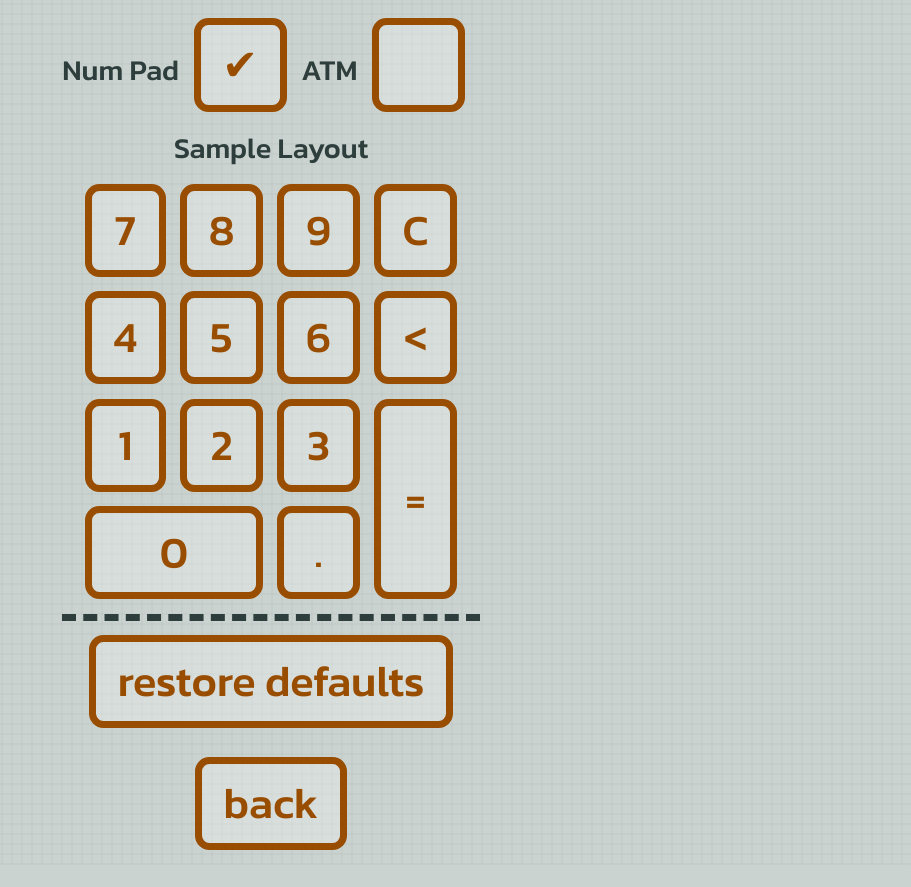
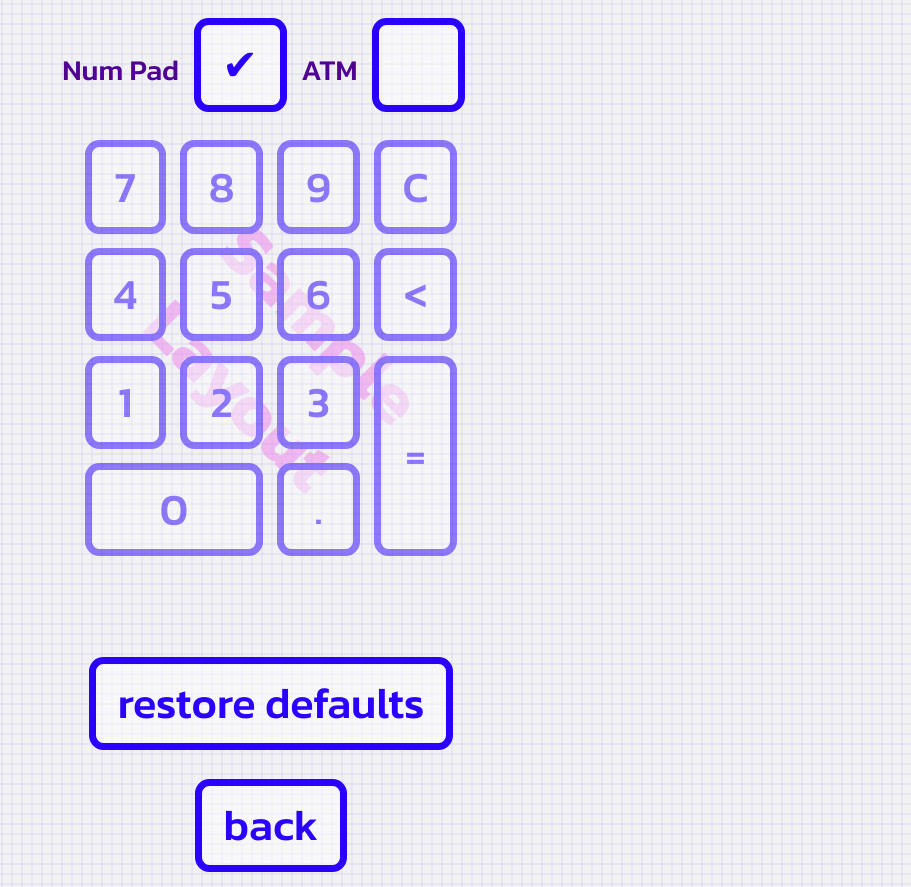
Before and after one commit to AndrewDiles/flash-cards, a React (Vite) app: page /flash-cards/settings in a window 1280 px wide. Shown: the part 427-1314 px from the top of the page, without its empty margins (369-1280 px from the left). Before the commit the page ends 1292 px from the top, so only its background shows below. Built offline with nearby package versions, Linux system fonts and the light colour scheme.

Commit message:
color improvements

```diff
--- a/src/index.css
+++ b/src/index.css
@@ -1,13 +1,18 @@
 :root {
-  --light-bg-color: hsl(152, 9%, 81%);
-  --light-color: hsl(173, 16%, 21%);
-  --light-black-transparent: hsla(173, 16%, 21%, 0.03);
-  --light-white-transparent: hsla(173, 16%, 100%, 0.25);
-  --light-accent: hsl(30, 100%, 30%);
-  --dark-bg-color: hsl(173, 16%, 21%);
-  --dark-color: hsl(50, 62%, 89%);
+  /* --light-bg-color: hsl(152, 9%, 81%); */
+  --light-bg-color: hsl(152, 1%, 95%);
+  --light-color: hsl(273, 100%, 29%);
+  --light-card-color: hsl(54, 100%, 92%);
+  /* --light-black-transparent: hsla(173, 16%, 21%, 0.03); */
+  --light-black-transparent: hsla(237, 100%, 75%, 0.1);
+  --light-white-transparent: hsla(173, 16%, 100%, 0.5);
+  --light-accent: hsl(250, 100%, 50%);
+  --dark-bg-color: hsl(273, 100%, 15%);
+  --dark-color: hsl(58, 61%, 89%);
+  --dark-card-color: hsl(240, 100%, 5%);
+  --dark-white-transparent: hsla(173, 16%, 0%, 0.35);
   --dark-black-transparent: hsla(50, 12%, 69%, 0.05);
-  --dark-accent: hsl(60, 100%, 71%);
+  --dark-accent: hsl(60, 100%, 80%);
   --highlight-color: violet;
 
   font-family: "Kanit", sans-serif;
@@ -59,7 +64,7 @@
   border: 0.25rem solid var(--dark-accent);
   padding: 0.25rem 0.75rem;
   text-decoration: none;
-  background-color: var(--dark-black-transparent);
+  background-color: var(--dark-white-transparent);
   outline: 0.01rem solid transparent;
   transition: outline 300ms;
   cursor: pointer;
@@ -77,7 +82,12 @@
 }
 
 summary {
+  width: fit-content;
+  padding: 0 .5em;
+  margin-left: auto;
+  margin-right: auto;
   color: var(--dark-accent);
+  border-radius: .5rem;
   cursor: pointer;
   z-index: 10;
 }
@@ -104,10 +114,13 @@
   outline: 0.25rem var(--highlight-color) solid;
 }
 
-.dashed-under-border {
+/* .dashed-under-border {
   border-bottom: dashed 0.25rem;
   padding-bottom: 0.25rem;
-}
+} */
+ .large-bottom-margin {
+  margin-bottom: 2.75rem;
+ }
 
 .fit-container {
   width: fit-content;
@@ -141,8 +154,29 @@
   margin-top: 30vh;
 }
 .large-top-margin {
-  margin-top: 0;
+  margin-top: -2rem;
   transition: margin .3s ease-in-out;
+}
+.sample-text {
+  position: absolute;
+  z-index: -1;
+  font-size: 2.5em;
+  transform: rotate(45deg);
+  top: 5rem;
+  left: 2.5rem;
+  opacity: 1;
+  color: var(--highlight-color);
+}
+.sample-text ~ button:hover {
+  cursor: auto;
+  filter: hue-rotate(0deg);
+}
+.sample-text ~ button:hover span {
+  scale: 1;
+}
+.sample-text ~ button:active,
+.sample-text ~ button:focus {
+  outline: none;
 }
 
 .card {
@@ -150,9 +184,9 @@
   width: clamp(250px, 50vh, min(500px, 80vw));
   height: clamp(250px, 50vh, min(500px, 80vw));
   aspect-ratio: 1 / 1;
-  background-color: var(--dark-color);
+  background-color: var(--dark-card-color);
   /* color: var(--dark-bg-color); */
-  color: black;
+  color: white;
   font-size: 2em;
   display: flex;
   justify-content: center;
@@ -178,7 +212,7 @@
 }
 
 .card div .bar {
-  background-color: black;
+  background-color: white;
   height: 0.25rem;
   width: 120%;
 }
@@ -200,7 +234,7 @@
   height: 50px;
   width: 250px;
   border-radius: 25px;
-  background-color: var(--dark-color);
+  background-color: var(--dark-card-color);
   margin: 0.5rem auto;
   overflow: hidden;
   display: flex;
@@ -286,21 +320,21 @@
     color: var(--light-accent);
   }
   .activeResults {
-    background-color: var(--light-color);
+    background-color: var(--light-card-color);
   }
   .correction {
     color: var(--light-accent);
   }
   .card {
-    background-color: var(--light-color);
-    color: white;
+    background-color: var(--light-card-color);
+    color: black;
   }
   .card div .bar {
-    background-color: white;
+    background-color: black;
   }
   a:hover,
   button:hover,
   summary:hover {
-    filter: hue-rotate(-45deg);
+    filter: hue-rotate(-90deg);
   }
 }
--- a/src/pages/Exercises/index.tsx
+++ b/src/pages/Exercises/index.tsx
@@ -30,7 +30,7 @@
           </>
         )}
       </Link>
-      <Link to="/flash-cards">
+      <Link to="/flash-cards/">
         <span>back</span>
       </Link>
     </main>
--- a/src/pages/FourOhFour/index.tsx
+++ b/src/pages/FourOhFour/index.tsx
@@ -11,7 +11,7 @@
       <p>
         Let's get you back. 🤪
       </p>
-      <Link to="/flash-cards"><span>home</span></Link>
+      <Link to="/flash-cards/"><span>home</span></Link>
     </main>
   );
 };
--- a/src/pages/ManageSettings/index.tsx
+++ b/src/pages/ManageSettings/index.tsx
@@ -82,7 +82,7 @@
         </div>
       </section>
 
-      <section className="full col end dashed-under-border">
+      <section className="full col end large-bottom-margin">
         Layout
         <div className="full row between">
           <p>
@@ -122,7 +122,7 @@
             </button>
           </p>
         </div>
-        <p>Sample Layout</p>
+        {/* <p>Sample Layout</p> */}
         <SampleNumberEntry layout={settings.layout} />
       </section>
 
@@ -134,7 +134,7 @@
       >
         <span>restore defaults</span>
       </button>
-      <Link to="/flash-cards">
+      <Link to="/flash-cards/">
         <span>back</span>
       </Link>
     </main>
--- a/src/pages/Multiplication/GameComplete.tsx
+++ b/src/pages/Multiplication/GameComplete.tsx
@@ -81,7 +81,7 @@
       <button type="button" onClick={restartGame}>
         <span>again</span>
       </button>
-      <Link to="/flash-cards">
+      <Link to="/flash-cards/">
         <span>exit</span>
       </Link>
     </>
--- a/src/pages/Multiplication/OpeningPage.tsx
+++ b/src/pages/Multiplication/OpeningPage.tsx
@@ -37,7 +37,7 @@
       <button type="button" onClick={handleClick}>
         <span>start</span>
       </button>
-      <Link to="/flash-cards">
+      <Link to="/flash-cards/">
         <span>exit</span>
       </Link>
     </main>
--- a/src/shared/NumberEntry.css
+++ b/src/shared/NumberEntry.css
@@ -1,11 +1,14 @@
-.num-pad, .atm {
-    margin-top: .25rem;
+.num-pad,
+.atm {
+  margin-top: 0.25rem;
   display: grid;
 }
-.num-pad button, .atm button {
-    margin: .25rem
+.num-pad button,
+.atm button {
+  margin: 0.25rem;
 }
 .num-pad {
+  position: relative;
   display: grid;
   grid-template-areas:
     "h i j n"
@@ -15,6 +18,7 @@
 }
 
 .atm {
+  position: relative;
   display: grid;
   grid-template-areas:
     "b c d n"
--- a/src/shared/SampleNumberEntry.tsx
+++ b/src/shared/SampleNumberEntry.tsx
@@ -19,9 +19,10 @@
 
 const SampleNumberEntry = ({ layout }: { layout: string }) => {
   return (
-    <section className={layout}>
+    <section className={layout} style={{ opacity: 0.5 }}>
+      <h3 className="sample-text">Sample Layout</h3>
       {BUTTONS.map(({ content, gridArea }) => (
-        <button key={content} style={{ gridArea }} type="button">
+        <button key={content} tabIndex={-1} style={{ gridArea }} type="button">
           <span>{content}</span>
         </button>
       ))}
```
Lines whose indentation alone changed are shown as unchanged.
